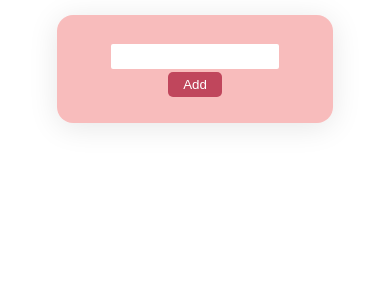
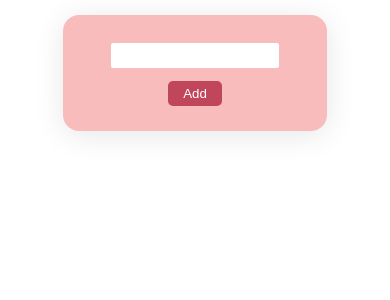
Before and after one commit to anusha-c18/react-hooks-series, a React (Vite) app in the folder useState/: page / in a window 390 px wide. Shown: the top 300 px of the page. Built offline with nearby package versions, Linux system fonts and the light colour scheme.

Commit message:
feat: responsive form

```diff
--- a/useState/src/Components/Form.css
+++ b/useState/src/Components/Form.css
@@ -8,14 +8,14 @@
   flex-wrap: wrap;
   width: 60%;
   margin: 15px auto;
-  padding: 26px;
+  padding: 20px;
   justify-content: space-evenly;
   align-content: center;
 }
 
 .task-text {
+  margin: 5px;
   width: 70%;
-  border: none;
   border-radius: 5px;
   padding: 5px;
   border: 3px solid rgba(242, 133, 133, 0.55);
@@ -27,6 +27,7 @@
 }
 
 .task-add {
+  margin: 5px;
   padding: 5px 15px;
   border: none;
   border-radius: 5px;
```
